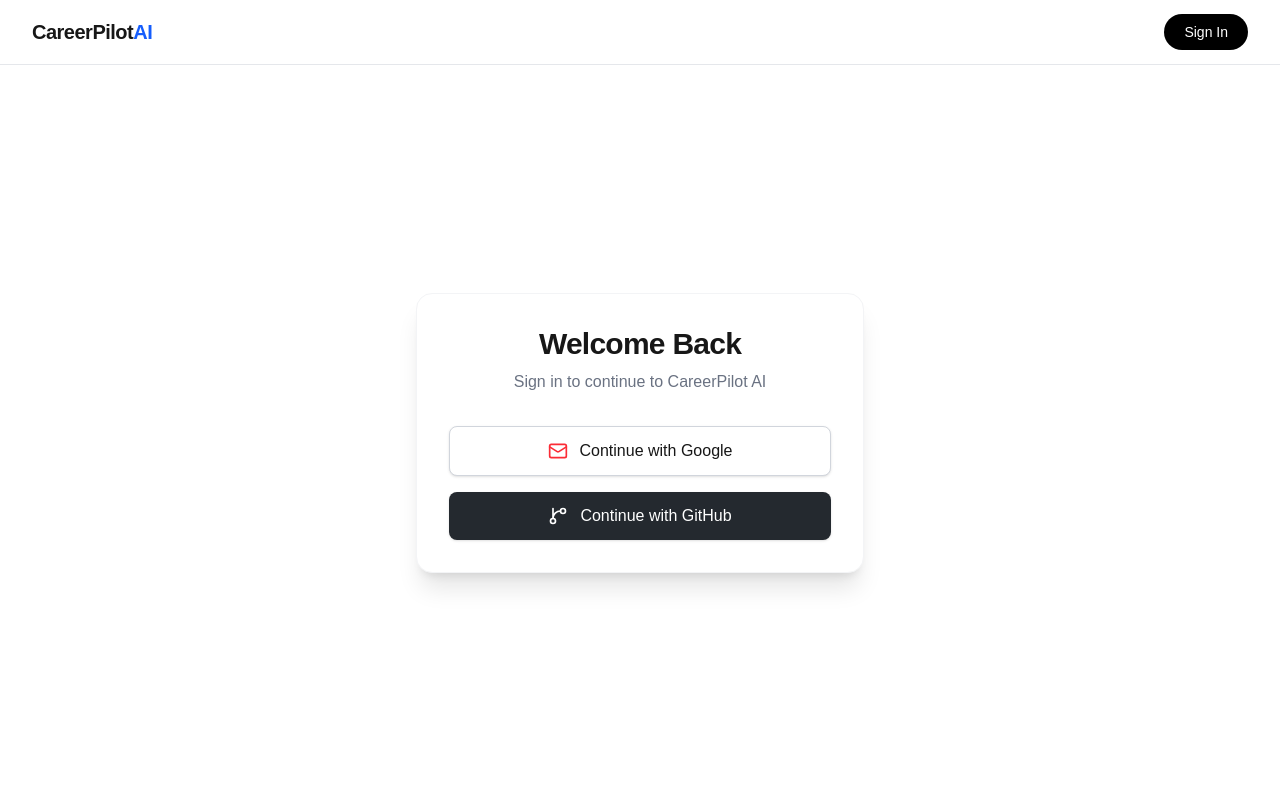
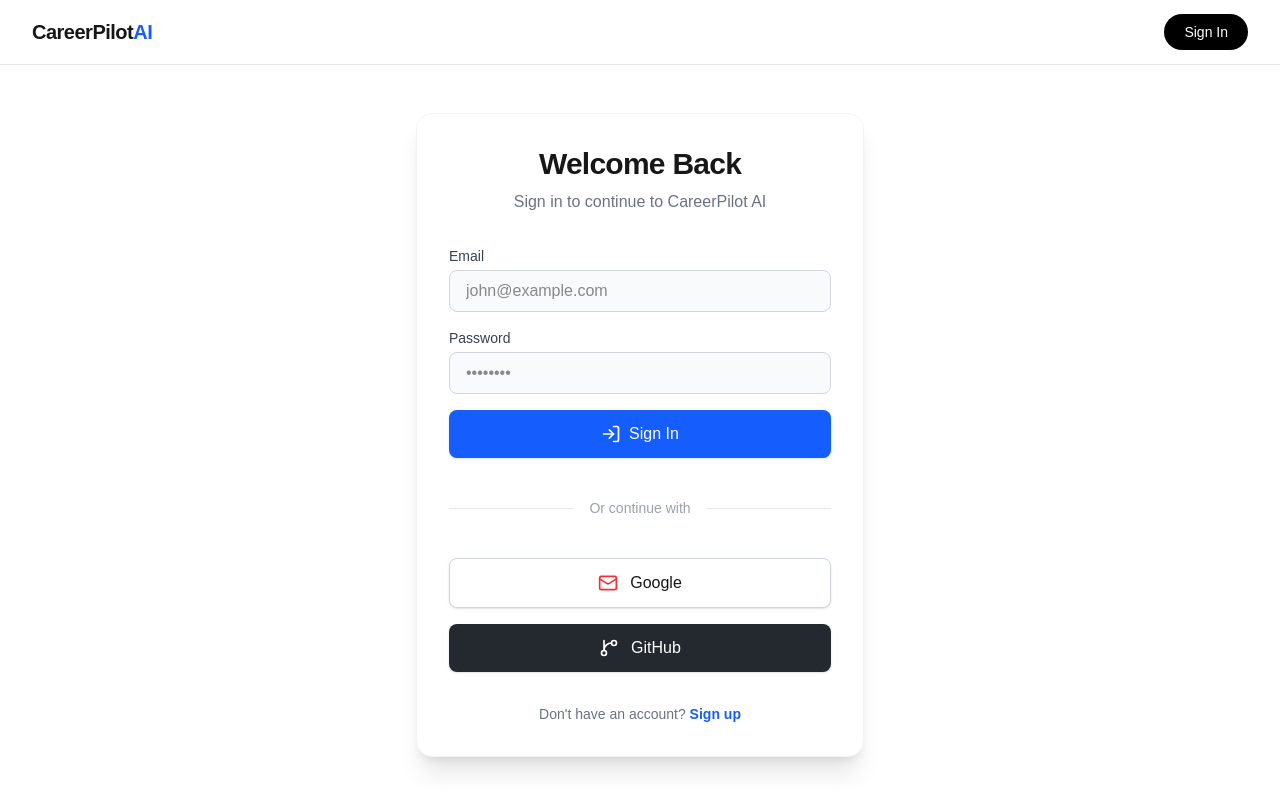
Before and after one commit to blackcoder234/CareerPilot-Ai, a Next.js app: page /login in a window 1280 px wide. Built offline with nearby package versions, Linux system fonts and the light colour scheme; no server answers.

Commit message:
feat: implement custom email/password authentication and add vercel deployment docs

```diff
--- /dev/null
+++ b/app/api/auth/register/route.ts
@@ -0,0 +1,53 @@
+import { NextResponse } from "next/server";
+import bcrypt from "bcryptjs";
+import connectToDatabase from "@/lib/db";
+import User from "@/models/User";
+
+export async function POST(req: Request) {
+  try {
+    const { name, email, password } = await req.json();
+
+    if (!name || !email || !password) {
+      return NextResponse.json(
+        { error: "Name, email, and password are required." },
+        { status: 400 }
+      );
+    }
+
+    if (password.length < 6) {
+      return NextResponse.json(
+        { error: "Password must be at least 6 characters long." },
+        { status: 400 }
+      );
+    }
+
+    await connectToDatabase();
+
+    const existingUser = await User.findOne({ email });
+    if (existingUser) {
+      return NextResponse.json(
+        { error: "Email is already registered. Please sign in." },
+        { status: 400 }
+      );
+    }
+
+    const hashedPassword = await bcrypt.hash(password, 10);
+
+    const newUser = await User.create({
+      name,
+      email,
+      password: hashedPassword,
+    });
+
+    return NextResponse.json(
+      { message: "User registered successfully.", user: { id: newUser._id, email: newUser.email, name: newUser.name } },
+      { status: 201 }
+    );
+  } catch (error) {
+    console.error("Registration Error:", error);
+    return NextResponse.json(
+      { error: "Internal Server Error" },
+      { status: 500 }
+    );
+  }
+}
--- a/app/login/page.tsx
+++ b/app/login/page.tsx
@@ -1,13 +1,22 @@
 "use client";
 
 import { signIn, useSession } from "next-auth/react";
-import { useEffect } from "react";
+import { useEffect, useState } from "react";
 import { useRouter } from "next/navigation";
-import { GitBranch, Mail } from "lucide-react";
+import { GitBranch, Mail, LogIn, UserPlus, Loader2 } from "lucide-react";
+import toast from "react-hot-toast";
 
 export default function LoginPage() {
   const { data: session, status } = useSession();
   const router = useRouter();
+
+  const [isLogin, setIsLogin] = useState(true);
+  const [loading, setLoading] = useState(false);
+  const [formData, setFormData] = useState({
+    name: "",
+    email: "",
+    password: "",
+  });
 
   useEffect(() => {
     if (status === "authenticated") {
@@ -18,28 +27,146 @@
   if (status === "loading") {
     return (
       <div className="flex-1 flex items-center justify-center">
-        <div className="animate-spin rounded-full h-8 w-8 border-b-2 border-blue-600"></div>
+        <Loader2 className="animate-spin text-blue-600 w-8 h-8" />
       </div>
     );
   }
 
+  const handleChange = (e: React.ChangeEvent<HTMLInputElement>) => {
+    setFormData((prev) => ({ ...prev, [e.target.name]: e.target.value }));
+  };
+
+  const handleCredentialsAuth = async (e: React.FormEvent) => {
+    e.preventDefault();
+    setLoading(true);
+
+    if (isLogin) {
+      // Handle Sign In
+      const res = await signIn("credentials", {
+        redirect: false,
+        email: formData.email,
+        password: formData.password,
+      });
+
+      if (res?.error) {
+        toast.error(res.error);
+        setLoading(false);
+      } else {
+        toast.success("Successfully logged in!");
+        // router.push is handled by the useEffect above
+      }
+    } else {
+      // Handle Sign Up
+      try {
+        const res = await fetch("/api/auth/register", {
+          method: "POST",
+          headers: { "Content-Type": "application/json" },
+          body: JSON.stringify(formData),
+        });
+
+        const data = await res.json();
+
+        if (!res.ok) {
+          throw new Error(data.error || "Registration failed");
+        }
+
+        toast.success("Registration successful! Logging you in...");
+
+        // Auto sign-in after successful registration
+        await signIn("credentials", {
+          redirect: false,
+          email: formData.email,
+          password: formData.password,
+        });
+
+      } catch (err: any) {
+        toast.error(err.message);
+        setLoading(false);
+      }
+    }
+  };
+
   return (
-    <div className="flex-1 flex items-center justify-center px-4">
+    <div className="flex-1 flex items-center justify-center px-4 py-12">
       <div className="w-full max-w-md p-8 space-y-8 bg-white dark:bg-gray-900 rounded-2xl shadow-xl border border-gray-100 dark:border-gray-800">
         <div className="text-center">
-          <h2 className="text-3xl font-bold tracking-tight">Welcome Back</h2>
+          <h2 className="text-3xl font-bold tracking-tight">
+            {isLogin ? "Welcome Back" : "Create an Account"}
+          </h2>
           <p className="text-gray-500 dark:text-gray-400 mt-2">
-            Sign in to continue to CareerPilot AI
+            {isLogin
+              ? "Sign in to continue to CareerPilot AI"
+              : "Sign up to start your career journey"}
           </p>
         </div>
 
-        <div className="space-y-4 mt-8">
+        {/* Custom Auth Form */}
+        <form onSubmit={handleCredentialsAuth} className="space-y-4 mt-8">
+          {!isLogin && (
+            <div>
+              <label className="block text-sm font-medium mb-1 text-gray-700 dark:text-gray-300">Name</label>
+              <input
+                type="text"
+                name="name"
+                required
+                value={formData.name}
+                onChange={handleChange}
+                placeholder="John Doe"
+                className="w-full px-4 py-2 bg-gray-50 dark:bg-gray-800 border border-gray-300 dark:border-gray-700 rounded-lg focus:ring-2 focus:ring-blue-500 outline-none"
+              />
+            </div>
+          )}
+
+          <div>
+            <label className="block text-sm font-medium mb-1 text-gray-700 dark:text-gray-300">Email</label>
+            <input
+              type="email"
+              name="email"
+              required
+              value={formData.email}
+              onChange={handleChange}
+              placeholder="john@example.com"
+              className="w-full px-4 py-2 bg-gray-50 dark:bg-gray-800 border border-gray-300 dark:border-gray-700 rounded-lg focus:ring-2 focus:ring-blue-500 outline-none"
+            />
+          </div>
+
+          <div>
+            <label className="block text-sm font-medium mb-1 text-gray-700 dark:text-gray-300">Password</label>
+            <input
+              type="password"
+              name="password"
+              required
+              value={formData.password}
+              onChange={handleChange}
+              placeholder="••••••••"
+              className="w-full px-4 py-2 bg-gray-50 dark:bg-gray-800 border border-gray-300 dark:border-gray-700 rounded-lg focus:ring-2 focus:ring-blue-500 outline-none"
+            />
+          </div>
+
+          <button
+            type="submit"
+            disabled={loading}
+            className="w-full flex items-center justify-center gap-2 px-4 py-3 bg-blue-600 hover:bg-blue-700 text-white rounded-lg transition-colors font-medium shadow-sm disabled:opacity-50"
+          >
+            {loading ? <Loader2 className="w-5 h-5 animate-spin" /> : (isLogin ? <LogIn className="w-5 h-5" /> : <UserPlus className="w-5 h-5" />)}
+            {isLogin ? "Sign In" : "Sign Up"}
+          </button>
+        </form>
+
+        <div className="relative flex py-2 items-center">
+          <div className="flex-grow border-t border-gray-200 dark:border-gray-700"></div>
+          <span className="flex-shrink-0 mx-4 text-gray-400 text-sm">Or continue with</span>
+          <div className="flex-grow border-t border-gray-200 dark:border-gray-700"></div>
+        </div>
+
+        {/* OAuth Buttons */}
+        <div className="space-y-4">
           <button
             onClick={() => signIn("google")}
             className="w-full flex items-center justify-center gap-3 px-4 py-3 bg-white dark:bg-black border border-gray-300 dark:border-gray-700 rounded-lg hover:bg-gray-50 dark:hover:bg-gray-800 transition-colors font-medium shadow-sm"
           >
             <Mail className="w-5 h-5 text-red-500" />
-            Continue with Google
+            Google
           </button>
 
           <button
@@ -47,7 +174,21 @@
             className="w-full flex items-center justify-center gap-3 px-4 py-3 bg-[#24292F] hover:bg-[#24292F]/90 text-white rounded-lg transition-colors font-medium shadow-sm"
           >
             <GitBranch className="w-5 h-5" />
-            Continue with GitHub
+            GitHub
+          </button>
+        </div>
+
+        <div className="text-center text-sm text-gray-500 dark:text-gray-400 mt-6">
+          {isLogin ? "Don't have an account?" : "Already have an account?"}{" "}
+          <button
+            type="button"
+            onClick={() => {
+              setIsLogin(!isLogin);
+              setFormData({ name: "", email: "", password: "" }); // Reset form
+            }}
+            className="text-blue-600 dark:text-blue-400 font-semibold hover:underline"
+          >
+            {isLogin ? "Sign up" : "Sign in"}
           </button>
         </div>
       </div>
--- a/lib/auth.ts
+++ b/lib/auth.ts
@@ -1,6 +1,8 @@
 import { NextAuthOptions } from "next-auth";
 import GoogleProvider from "next-auth/providers/google";
 import GithubProvider from "next-auth/providers/github";
+import CredentialsProvider from "next-auth/providers/credentials";
+import bcrypt from "bcryptjs";
 import connectToDatabase from "./db";
 import User from "@/models/User";
 
@@ -14,6 +16,28 @@
       clientId: process.env.GITHUB_ID || "missing_github_id",
       clientSecret: process.env.GITHUB_SECRET || "missing_github_secret",
     }),
+    CredentialsProvider({
+      name: "Credentials",
+      credentials: {
+        email: { label: "Email", type: "email" },
+        password: { label: "Password", type: "password" }
+      },
+      async authorize(credentials) {
+        if (!credentials?.email || !credentials?.password) {
+          throw new Error("Missing email or password");
+        }
+        await connectToDatabase();
+        const user = await User.findOne({ email: credentials.email }).select("+password");
+        if (!user || !user.password) {
+          throw new Error("Invalid email or password");
+        }
+        const isPasswordValid = await bcrypt.compare(credentials.password, user.password);
+        if (!isPasswordValid) {
+          throw new Error("Invalid email or password");
+        }
+        return user;
+      }
+    })
   ],
   session: {
     strategy: "jwt",
```
Also changed, not shown: 1 other file (tests, documents, lock files or other folders).
